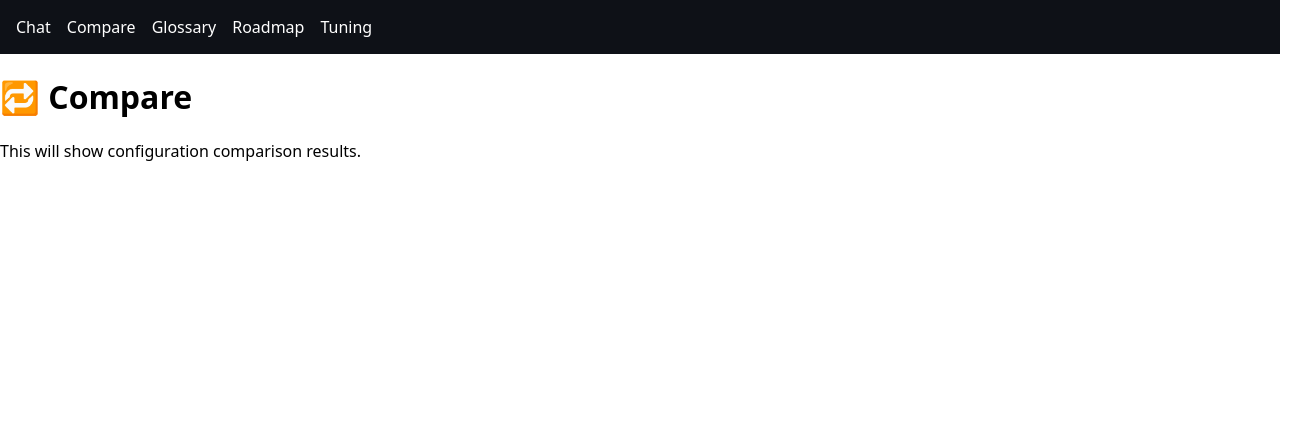
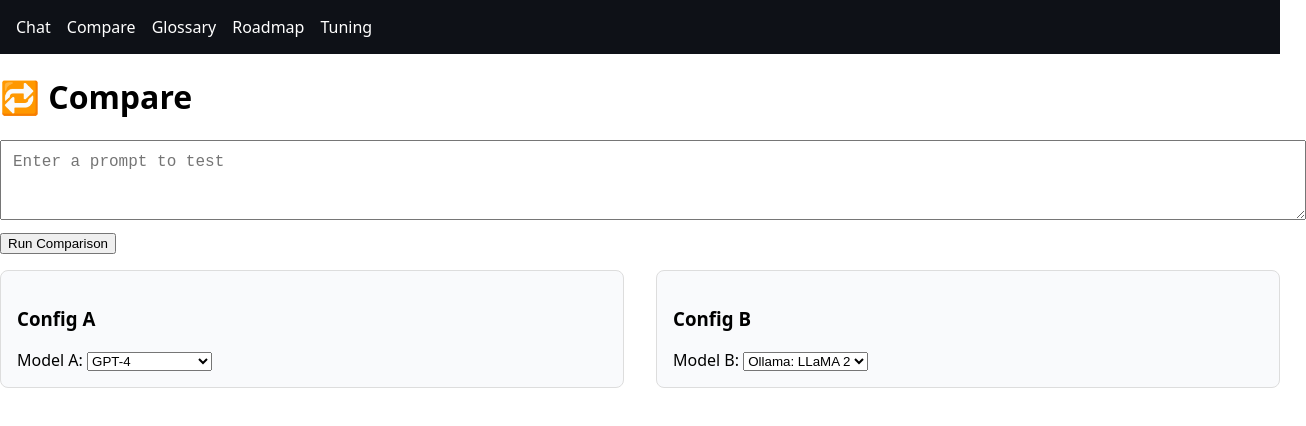
Before and after one commit to ScottFitzgerald83/grail, a SvelteKit app in the folder frontend/: page /compare in a window 1280 px wide. Shown: the top 426 px of the page, 1306 px wide, since content can reach past the window. Built offline with nearby package versions, Linux system fonts and the light colour scheme.

Commit message:
Compare page is now live with full A/B testing capabilities: 	•	Prompt input 	•	Model selector for Config A and B 	•	Side-by-side output, latency, and token count

```diff
--- a/frontend/src/routes/compare/+page.svelte
+++ b/frontend/src/routes/compare/+page.svelte
@@ -1,2 +1,112 @@
+<script>
+  let prompt = '';
+  let configA = { public_model_name: 'gpt-4' };
+  let configB = { public_model_name: 'ollama:llama2' };
+  let resultA = null;
+  let resultB = null;
+  let loading = false;
+
+  async function runComparison() {
+    loading = true;
+    const response = await fetch('/compare', {
+      method: 'POST',
+      headers: { 'Content-Type': 'application/json' },
+      body: JSON.stringify({
+        prompt,
+        config_a: configA,
+        config_b: configB
+      })
+    });
+    const data = await response.json();
+    resultA = data.result_a;
+    resultB = data.result_b;
+    loading = false;
+  }
+</script>
+
 <h1>🔁 Compare</h1>
-<p>This will show configuration comparison results.</p>
+
+<div style="margin-bottom: 1rem;">
+  <textarea bind:value={prompt} rows="3" placeholder="Enter a prompt to test" style="width: 100%; padding: 0.75rem; font-size: 1rem;"></textarea>
+  <button on:click={runComparison} disabled={loading} style="margin-top: 0.5rem;">
+    {loading ? 'Comparing...' : 'Run Comparison'}
+  </button>
+</div>
+
+<div class="config-panels">
+  <div class="config-card">
+    <h3>Config A</h3>
+    <label>Model A:
+      <select bind:value={configA.public_model_name}>
+        <option value="gpt-4">GPT-4</option>
+        <option value="gpt-3.5">GPT-3.5</option>
+        <option value="ollama:llama2">Ollama: LLaMA 2</option>
+        <option value="ollama:mistral">Ollama: Mistral</option>
+        <option value="mixtral">Mixtral</option>
+      </select>
+    </label>
+  </div>
+  <div class="config-card">
+    <h3>Config B</h3>
+    <label>Model B:
+      <select bind:value={configB.public_model_name}>
+        <option value="gpt-4">GPT-4</option>
+        <option value="gpt-3.5">GPT-3.5</option>
+        <option value="ollama:llama2">Ollama: LLaMA 2</option>
+        <option value="ollama:mistral">Ollama: Mistral</option>
+        <option value="mixtral">Mixtral</option>
+      </select>
+    </label>
+  </div>
+</div>
+
+{#if resultA && resultB}
+  <div class="compare-output">
+    <div class="result-card">
+      <h4>{resultA.model}</h4>
+      <p><strong>Latency:</strong> {resultA.latency_ms} ms</p>
+      <p><strong>Tokens:</strong> {resultA.tokens}</p>
+      <pre>{resultA.output}</pre>
+    </div>
+    <div class="result-card">
+      <h4>{resultB.model}</h4>
+      <p><strong>Latency:</strong> {resultB.latency_ms} ms</p>
+      <p><strong>Tokens:</strong> {resultB.tokens}</p>
+      <pre>{resultB.output}</pre>
+    </div>
+  </div>
+{/if}
+
+<style>
+  .config-panels {
+    display: flex;
+    gap: 2rem;
+    margin-bottom: 1rem;
+  }
+  .config-card {
+    flex: 1;
+    background: #f9fafc;
+    padding: 1rem;
+    border-radius: 8px;
+    border: 1px solid #ddd;
+  }
+  .compare-output {
+    display: flex;
+    gap: 2rem;
+    margin-top: 2rem;
+  }
+  .result-card {
+    flex: 1;
+    background: #fff;
+    border: 1px solid #ccc;
+    padding: 1rem;
+    border-radius: 8px;
+  }
+  pre {
+    white-space: pre-wrap;
+    background: #f6f8fa;
+    padding: 0.75rem;
+    border-radius: 6px;
+    font-size: 0.9rem;
+  }
+</style>
```
Also changed, not shown: 1 other file (tests, documents, lock files or other folders).
